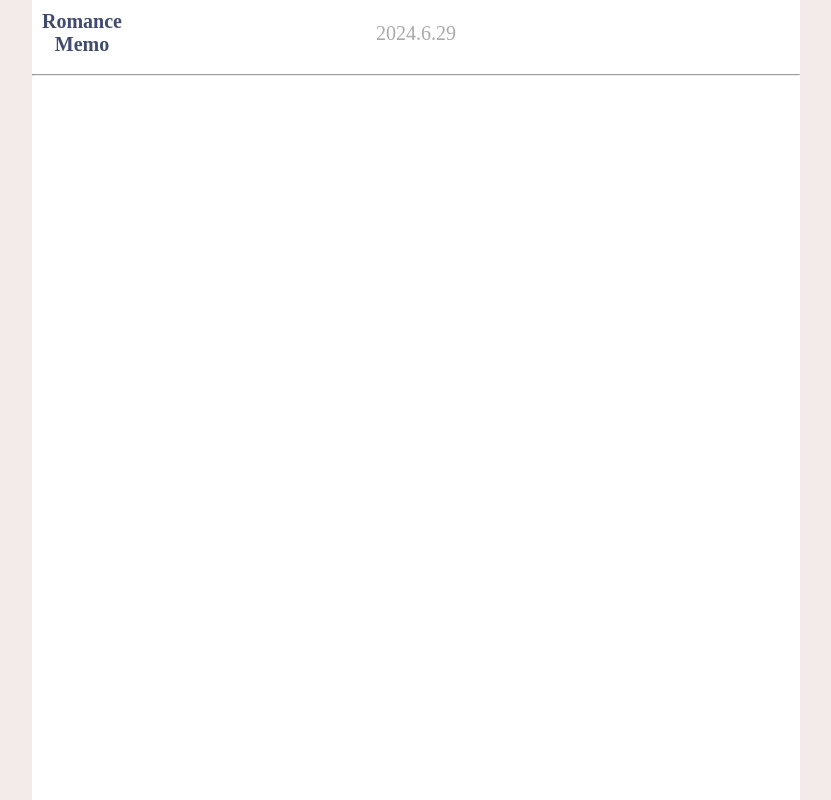
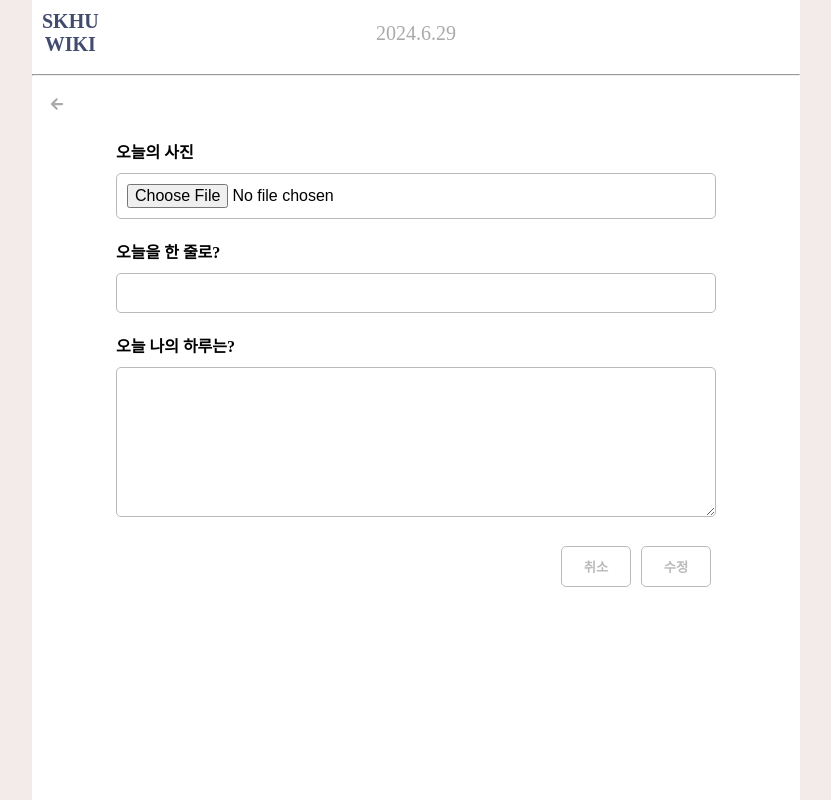
Before and after one commit to Skhuthon/Skhuthon_0th_TEAM08_FE, a React (Vite) app: page /edit/1 in a window 1280 px wide. Shown: the whole page, without its empty margins (224-1055 px from the left). Built offline with nearby package versions, Linux system fonts and the light colour scheme; no server answers.

Commit message:
글수정,작성 페이지 연동

```diff
--- a/src/components/DetailPage.jsx
+++ b/src/components/DetailPage.jsx
@@ -1,5 +1,5 @@
 import { useEffect, useState } from "react";
-import { useParams } from "react-router-dom";
+import { useParams, useNavigate } from "react-router-dom";
 import axios from "axios";
 import ClipLoader from "react-spinners/ClipLoader";
 import styled from "styled-components";
@@ -71,10 +71,6 @@ const ContentSection = styled.div`
   margin-top: 20px;
 `;
 
-const ContentLabel = styled.div`
-  font-weight: bold;
-`;
-
 const ContentText = styled.div`
   margin-top: 10px;
 `;
@@ -108,7 +104,8 @@ const SubmitButton = styled.button`
 `;
 
 const DetailPage = () => {
-  const { id } = useParams();
+  const { postId } = useParams();
+  const navigate = useNavigate();
   const [memo, setMemo] = useState(null);
   const [loading, setLoading] = useState(true);
   const [comment, setComment] = useState("");
@@ -116,22 +113,37 @@ const DetailPage = () => {
   useEffect(() => {
     const fetchMemo = async () => {
       try {
-        const response = await axios.get(`/memos/${id}`);
-        console.log(response.data);
+        const response = await axios.get(
+          `https://handmark.shop/post/${postId}`
+        );
         setMemo(response.data);
         setLoading(false);
       } catch (error) {
-        console.error("failed", error);
+        console.error("Failed to fetch memo:", error);
         setLoading(false);
       }
     };
+
     fetchMemo();
-  }, [id]);
+  }, [postId]);
 
   const handleCommentSubmit = (event) => {
     event.preventDefault();
     console.log("Comment submitted:", comment);
     setComment("");
+  };
+
+  const handleEdit = () => {
+    navigate(`/edit/${postId}`);
+  };
+
+  const handleDelete = async () => {
+    try {
+      await axios.delete(`https://handmark.shop/post/${postId}`);
+      navigate("/");
+    } catch (error) {
+      console.error("Failed to delete memo:", error);
+    }
   };
 
   if (loading) {
@@ -141,21 +153,23 @@ const DetailPage = () => {
       </Page>
     );
   }
+
   if (!memo) {
     return (
       <Page>
-        <div>메모가 없음.</div>
+        <div>메모를 찾을 수 없습니다.</div>
       </Page>
     );
   }
+
   return (
     <Page>
       <MemoContainer>
         <HeaderContainer>
-          <Title>제목</Title>
+          <Title>{memo.title}</Title>
           <ButtonsContainer>
-            <BtnStyle>버튼1</BtnStyle>
-            <BtnStyle>버튼2</BtnStyle>
+            <BtnStyle onClick={handleEdit}>수정</BtnStyle>
+            <BtnStyle onClick={handleDelete}>삭제</BtnStyle>
           </ButtonsContainer>
         </HeaderContainer>
 
@@ -166,17 +180,12 @@ const DetailPage = () => {
         <LikeDateContainer>
           <div>좋아요</div>
           <div>&nbsp;|&nbsp;</div>
-          <div>날짜</div>
+          <div>{memo.date}</div>
         </LikeDateContainer>
 
         <ContentSection>
-          <ContentLabel>내용:</ContentLabel>
           <ContentText>{memo.content}</ContentText>
-        </ContentSection>
-
-        <ContentSection>
-          <ContentLabel>사진:</ContentLabel>
-          <ContentText>{memo.image}</ContentText>
+          <img src={memo.image} alt="오늘의 사진" />
         </ContentSection>
 
         <hr />
@@ -194,7 +203,7 @@ const DetailPage = () => {
             </form>
           </SubCommentContainer>
           <div>댓글 목록</div>
-          <div>댓글1</div>
+          {/* 댓글 목록을 렌더링하는 부분 */}
         </CommentContainer>
       </MemoContainer>
     </Page>
--- a/src/components/Header.jsx
+++ b/src/components/Header.jsx
@@ -44,7 +44,7 @@ const Header = () => {
     <>
       <HeaderStyle>
         <div onClick={() => navigate("/")}>
-          Romance <br /> Memo
+          SKHU <br /> WIKI
         </div>
         <p>{todayData()}</p>
       </HeaderStyle>
--- a/src/components/Home.jsx
+++ b/src/components/Home.jsx
@@ -25,7 +25,8 @@ const Home = () => {
             }
           />
           <Route path="/write" element={<WritePage />} />
-          <Route path="/detail/:id" element={<DetailPage />} />
+          <Route path="/edit/:postId" element={<WritePage />} />
+          <Route path="/detail/:postId" element={<DetailPage />} />
         </Routes>
       </DiaryProvider>
     </Router>
--- a/src/components/List.jsx
+++ b/src/components/List.jsx
@@ -1,4 +1,4 @@
-import React, { useContext, useState } from "react";
+import { useContext, useState } from "react";
 import { Link } from "react-router-dom";
 import { DiaryContext } from "../DiaryContext";
 import styled from "styled-components";
@@ -34,7 +34,7 @@ const List = () => {
 
   const handlePageChange = ({ selected }) => {
     setCurrentPage(selected);
-    window.scrollTo(0, 320); // 페이지 변경 시 스크롤을 맨 위로 이동
+    window.scrollTo(0, 320);
   };
 
   const startIndex = currentPage * itemsPerPage;
--- a/src/components/WritePage.jsx
+++ b/src/components/WritePage.jsx
@@ -1,8 +1,8 @@
-import { useContext, useState } from "react";
-import { useNavigate } from "react-router-dom";
+import { useState, useEffect } from "react";
+import { useNavigate, useParams } from "react-router-dom";
 import styled from "styled-components";
-import { DiaryContext } from "../DiaryContext";
 import { IoMdArrowRoundBack } from "react-icons/io";
+import axios from "axios";
 
 const Page = styled.div`
   display: flex;
@@ -71,28 +71,89 @@ const BackBtn = styled.button`
 `;
 
 const WritePage = () => {
+  const { postId } = useParams();
   const [content, setContent] = useState("");
   const [title, setTitle] = useState("");
-  const [emotion, setEmotion] = useState("");
   const [image, setImage] = useState(null);
-  const { addEntry } = useContext(DiaryContext);
+  const [existingImage, setExistingImage] = useState(null);
   const navigate = useNavigate();
+
+  useEffect(() => {
+    if (postId) {
+      // 수정할 게시물이 있을 경우 데이터 불러오기
+      const fetchMemo = async () => {
+        try {
+          const response = await axios.get(
+            `https://handmark.shop/post/${postId}`
+          );
+          const postData = response.data;
+          setTitle(postData.title);
+          setContent(postData.content);
+          setExistingImage(postData.image);
+        } catch (error) {
+          console.error("Failed to fetch post:", error);
+        }
+      };
+      fetchMemo();
+    }
+  }, [postId]);
 
   const handleImageChange = (event) => {
     setImage(event.target.files[0]);
   };
 
-  const handleSave = (event) => {
+  const handleSave = async (event) => {
     event.preventDefault();
-    const newEntry = {
-      id: Date.now(),
+
+    const postData = {
       title,
-      emotion,
       content,
-      image,
+      postDate: new Date().toISOString(),
     };
-    addEntry(newEntry);
-    navigate("/");
+
+    try {
+      let response;
+      if (postId) {
+        // 수정 요청
+        response = await axios.patch(
+          `https://handmark.shop/post/${postId}`,
+          postData
+        );
+        if (image) {
+          const formData = new FormData();
+          formData.append("image", image);
+          await axios.put(
+            `https://handmark.shop/api/images/update/${response.data.imageId}`,
+            formData,
+            {
+              headers: {
+                "Content-Type": "multipart/form-data",
+              },
+            }
+          );
+        }
+        console.log("Post updated:", response.data);
+      } else {
+        response = await axios.post("https://handmark.shop/post", postData);
+        if (image) {
+          const formData = new FormData();
+          formData.append("image", image);
+          await axios.put(
+            `https://handmark.shop/api/images/update/${response.data.imageId}`,
+            formData,
+            {
+              headers: {
+                "Content-Type": "multipart/form-data",
+              },
+            }
+          );
+        }
+        console.log("Post created:", response.data);
+      }
+      navigate("/");
+    } catch (error) {
+      console.error("Failed to save post:", error);
+    }
   };
 
   const handleCancel = () => {
@@ -109,13 +170,13 @@ const WritePage = () => {
           <form>
             오늘의 사진 <br />
             <InputStyle type="file" onChange={handleImageChange} /> <br />
-            오늘의 감정 <br />
-            <InputStyle
-              type="text"
-              value={emotion}
-              onChange={(e) => setEmotion(e.target.value)}
-            />{" "}
-            <br />
+            {existingImage && (
+              <img
+                src={existingImage}
+                alt="기존 이미지"
+                style={{ width: "100%", marginTop: "10px" }}
+              />
+            )}
             오늘을 한 줄로? <br />
             <InputStyle
               type="text"
@@ -134,7 +195,7 @@ const WritePage = () => {
                 취소
               </BtnStyle>
               <BtnStyle type="submit" onClick={handleSave}>
-                등록
+                {postId ? "수정" : "등록"}
               </BtnStyle>{" "}
             </ButtonContainer>
           </form>
```
